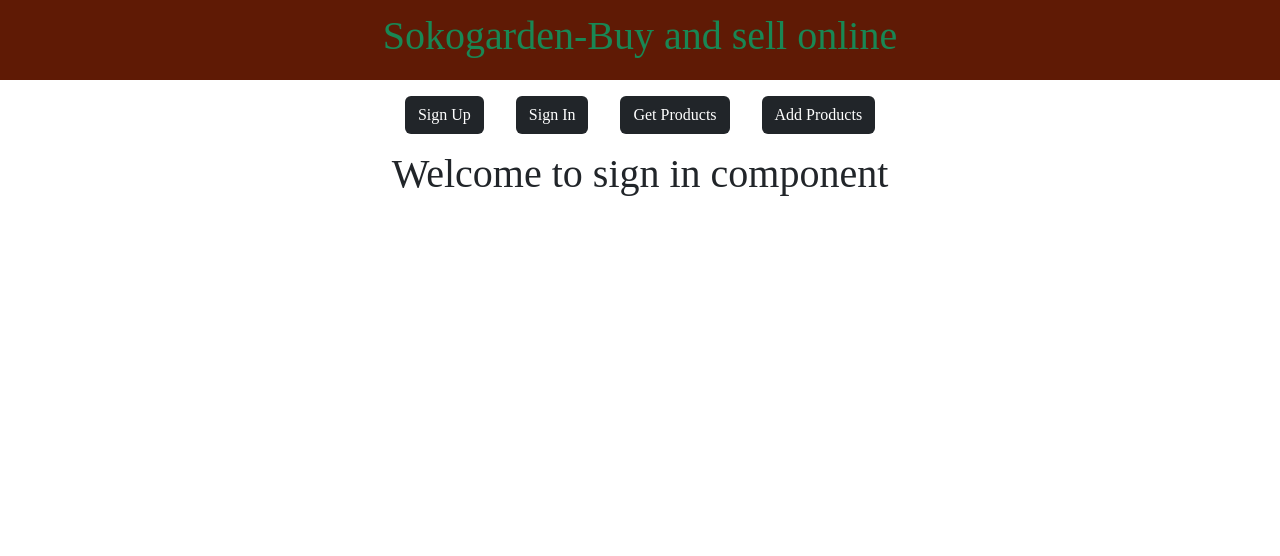
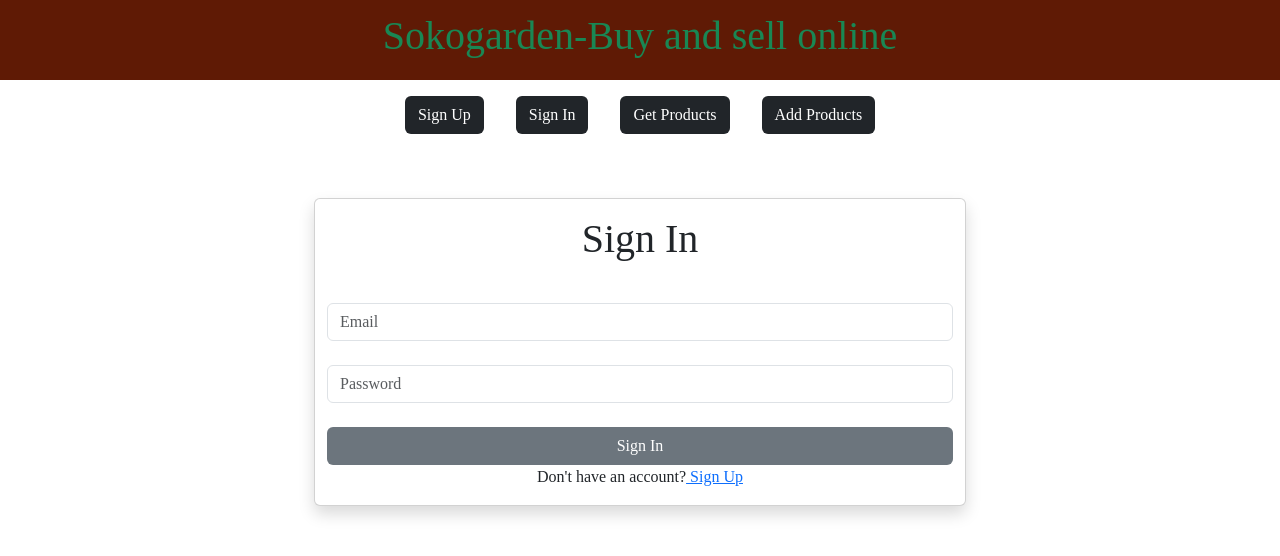
Before and after one commit to Hope-arch-byte/sokogarden_frontend, a React (Create React App) app: page /signin in a window 1280 px wide. Shown: the top 556 px of the page. Built offline with nearby package versions, Linux system fonts and the light colour scheme.

Commit message:
sokogarden frontend

```diff
--- a/src/components/SignIn.jsx
+++ b/src/components/SignIn.jsx
@@ -1,10 +1,102 @@
-import React from 'react'
+import React, { useState } from 'react'
+import { Link, useNavigate } from 'react-router-dom'
+import axios from "axios"
 
 const SignIn = () => {
+
+  const[email,setEmail]=useState("")
+  const[password,setPassword]=useState("")
+
+  const[loading,setLoading]=useState("")
+  const[success,setSuccess]=useState("")
+  const[error,setError]=useState("")
+
+  // the hook used to redirect the user is useNavigate
+
+  const navigate=useNavigate();
+
+  const submit=async(e)=>{
+
+    e.preventDefault()
+
+    setLoading('Please wait...')
+
+    try {
+      const data=new FormData()
+
+      data.append('email',email)
+      data.append('password',password)
+
+      // post the above data to the backend API
+      const response=await axios.post('http://hopegathoni.alwaysdata.net/api/signin',data);
+
+      setLoading('');
+
+      // check if the response has user item
+
+      if (response.data.user){
+        // if the user is found, store user details in local storage(browser). setItem is used to save the user details. stringify is used to convert the user details from an object to string.
+        localStorage.setItem('user',JSON.stringify(response.data.user));
+        setSuccess(response.data.message);
+
+        // redirect to get products component
+        setTimeout(()=>{
+          navigate("/");
+        },2000)
+      }
+      else{
+        // if the user is not found,an error message is displayed
+        setError(response.data.message);
+      }
+
+    }
+    catch (error) {
+      setLoading('');
+
+      setError(error.data.message)
+
+    }
+  }
+
   return (
-    <div>
-        <h1>Welcome to sign in component</h1>
-    </div>
+
+    <section className='row justify-content-center mt-5'>
+      <div className='card shadow col-md-6' >
+        <h1 className='p-3'>Sign In</h1>
+
+        <form action="" onSubmit={submit}>
+          <p className='text-warning'>{loading}</p>
+          <p className='text-success'>{success}</p>
+          <p className='text-danger'>{error}</p>
+
+          <input
+          type="email"
+          placeholder='Email'
+          value={email}
+          className='form-control'
+          required
+          onChange={(e)=>setEmail(e.target.value)} />
+          <br />
+
+          <input
+          type="password"
+          placeholder='Password'
+          value={password}
+          className='form-control'
+          required
+          onChange={(e)=>setPassword(e.target.value)}/>
+          <br />
+
+          <input
+          type="submit"
+          value={'Sign In'}
+          className='text-white w-100 btn bg-secondary'/>
+
+          <p>Don't have an account?<Link to="/signup"> Sign Up</Link></p>
+        </form>
+
+      </div>
+    </section>
   )
 }
 
--- a/src/components/SignUp.jsx
+++ b/src/components/SignUp.jsx
@@ -5,16 +5,16 @@
 const SignUp = () => {
 
   // initializing hooks
-  const[username,setUsername]=useState()
-  const[email,setEmail]=useState()
-  const[phone,setPhone]=useState()
-  const[password,setPassword]=useState()
+  const[username,setUsername]=useState("")
+  const[email,setEmail]=useState("")
+  const[phone,setPhone]=useState("")
+  const[password,setPassword]=useState("")
 
   // initializing hooks for loading ,success and error
 
-  const[loading,setLoading]=useState()
-  const[success,setSuccess]=useState()
-  const[error,setError]=useState()
+  const[loading,setLoading]=useState("")
+  const[success,setSuccess]=useState("")
+  const[error,setError]=useState("")
 
   // function that sends data to the database
 
@@ -63,27 +63,51 @@
           <p className='text-danger'>{error}</p>
 
         {/* {username} */}
-        <input type="text" placeholder='Enter Your Username' className='form-control'required value={username}
+        <input
+        type="text"
+        placeholder='Enter Your Username'
+        className='form-control'
+        required
+        value={username}
         onChange={(e)=>setUsername(e.target.value)}/>
         <br />
 
         {/* {email} */}
-        <input type="email" placeholder='Enter Your Email' className='form-control'required value={email}
+        <input
+        type="email"
+        placeholder='Enter Your Email'
+        className='form-control'
+        required
+        value={email}
         onChange={(e)=>setEmail(e.target.value)}/>
         <br />
 
         {/* {phone} */}
-        <input type="tel" placeholder='Enter Your Phone Number' className='form-control'required value={phone}
+        <input
+        type="tel"
+        placeholder='Enter Your Phone Number'
+        className='form-control'
+        required
+        value={phone}
         onChange={(e)=>setPhone(e.target.value)}/>
         <br />
 
         {/* {password} */}
-        <input type="password" placeholder='Enter Your Password' className='form-control'required value={password}
+        <input
+        type="password"
+        placeholder='Enter Your Password'
+        className='form-control'
+        required
+        value={password}
         onChange={(e)=>setPassword(e.target.value)}/>
         <br /><br />
 
 
-        <input type="submit" value={'Sign Up'} className='w-100 form-control bg-secondary text-white'required />
+        <input
+        type="submit"
+        value={'Sign Up'}
+        className='w-100 form-control bg-secondary text-white'
+        required />
 
         <p>Already have an account?<Link to='/signin'>Sign In</Link></p>
       </form>
```
